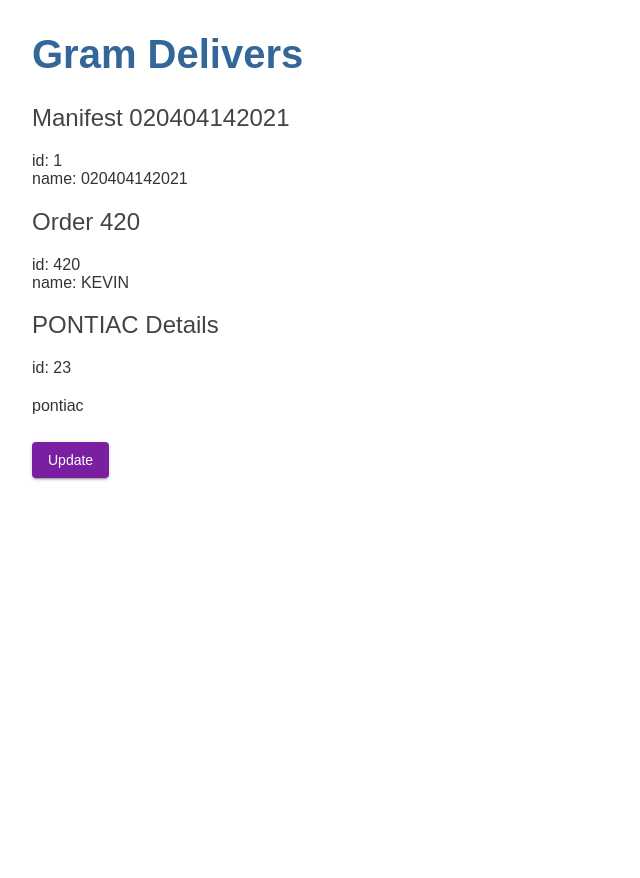
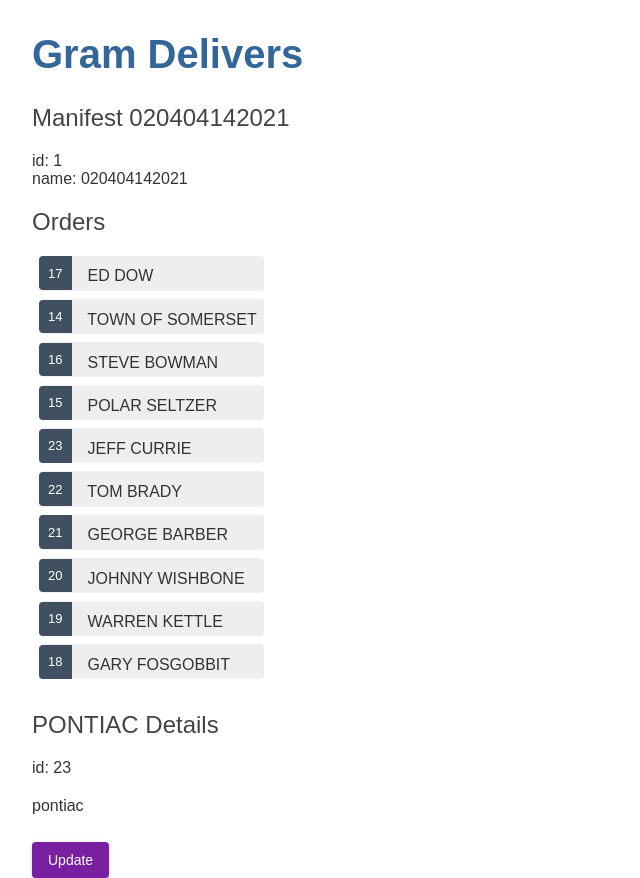
Before and after one commit to notkevinjohn/GramDelivers_WebServices, an Angular app: page / in a window 1280 px wide. Shown: the whole page, without its empty margins (0-640 px from the left). Before the commit the page ends 832 px from the top, so only its background shows below. Built offline with nearby package versions, Linux system fonts and the light colour scheme.

Commit message:
added mock data to project, click listener selects order

```diff
--- /dev/null
+++ b/src/app/mock-orders.ts
@@ -0,0 +1,14 @@
+import { Order } from './order';
+
+export const ORDERS: Order[] = [
+  { job_number: 17, driver_id: 7427, contact_name: "Ed Dow", requested_pickup_location: "Solar Therapeutics Dispensary, 1400 Brayton Point Rd, Somerset, MA 02725, USA", requested_pickup_longtiude: -71.17287, requested_pickup_latitude: 41.72907, pickup_datetime: "03/11/2021 @ 12:50", requested_dropoff_location: "Solar Therapeutics Dispensary, 1400 Brayton Point Rd, Somerset, MA 02725, United States", requested_dropoff_longtiude: 41.72907, requested_dropoff_latitude: -71.17287 },
+  { job_number: 14, driver_id: 7427, contact_name: "Town Of Somerset", requested_pickup_location: "Solar Therapeutics Dispensary, 1400 Brayton Point Rd, Somerset, MA 02725, USA", requested_pickup_longtiude: -71.17287, requested_pickup_latitude: 41.72907, pickup_datetime: "03/11/2021 @ 1:01", requested_dropoff_location: "140 Wood St, Somerset, MA 02726, United States", requested_dropoff_longtiude: 41.7513, requested_dropoff_latitude: -71.14162 },
+  { job_number: 16, driver_id: 7427, contact_name: "Steve Bowman", requested_pickup_location: "Solar Therapeutics Dispensary, 1400 Brayton Point Rd, Somerset, MA 02725, USA", requested_pickup_longtiude: -71.17287, requested_pickup_latitude: 41.72907, pickup_datetime: "03/11/2021 @ 1:01", requested_dropoff_location: "33 Wales Ave, Avon, MA 02322, United States", requested_dropoff_longtiude: 42.14068, requested_dropoff_latitude: -71.05716 },
+  { job_number: 15, driver_id: 0, contact_name: "Polar Seltzer", requested_pickup_location: "Solar Therapeutics Dispensary, 1400 Brayton Point Rd, Somerset, MA 02725, USA", requested_pickup_longtiude: -71.17287, requested_pickup_latitude: 41.72907, pickup_datetime: "03/09/2021 @ 12:49", requested_dropoff_location: "49 Randall Ave, Somerset, MA 02726, United States", requested_dropoff_longtiude: 41.73508, requested_dropoff_latitude: -71.16724 },
+  { job_number: 23, driver_id: 0, contact_name: "Jeff Currie", requested_pickup_location: "Solar Therapeutics Dispensary, 1400 Brayton Point Rd, Somerset, MA 02725, USA", requested_pickup_longtiude: -71.17287, requested_pickup_latitude: 41.72907, pickup_datetime: "03/05/2021 @ 12:58", requested_dropoff_location: "259 Lynch Ave, Somerset, MA 02726, United States", requested_dropoff_longtiude: 41.78184, requested_dropoff_latitude: -71.14565 },
+  { job_number: 22, driver_id: 0, contact_name: "Tom Brady", requested_pickup_location: "Solar Therapeutics Dispensary, 1400 Brayton Point Rd, Somerset, MA 02725, USA", requested_pickup_longtiude: -71.17287, requested_pickup_latitude: 41.72907, pickup_datetime: "03/05/2021 @ 12:56", requested_dropoff_location: "117 Highview Ave, Somerset, MA 02726, United States", requested_dropoff_longtiude: 41.77004, requested_dropoff_latitude: -71.14214 },
+  { job_number: 21, driver_id: 0, contact_name: "George Barber", requested_pickup_location: "Solar Therapeutics Dispensary, 1400 Brayton Point Rd, Somerset, MA 02725, USA", requested_pickup_longtiude: -71.17287, requested_pickup_latitude: 41.72907, pickup_datetime: "03/05/2021 @ 12:55", requested_dropoff_location: "23 Charlotte St, Somerset, MA 02726, United States", requested_dropoff_longtiude: 41.7493, requested_dropoff_latitude: -71.14083 },
+  { job_number: 20, driver_id: 0, contact_name: "Johnny Wishbone", requested_pickup_location: "Solar Therapeutics Dispensary, 1400 Brayton Point Rd, Somerset, MA 02725, USA", requested_pickup_longtiude: -71.17287, requested_pickup_latitude: 41.72907, pickup_datetime: "03/05/2021 @ 12:54", requested_dropoff_location: "468 Washington Ave, Somerset, MA 02726, United States", requested_dropoff_longtiude: 41.75127, requested_dropoff_latitude: -71.14601 },
+  { job_number: 19, driver_id: 0, contact_name: "Warren Kettle", requested_pickup_location: "Solar Therapeutics Dispensary, 1400 Brayton Point Rd, Somerset, MA 02725, USA", requested_pickup_longtiude: -71.17287, requested_pickup_latitude: 41.72907, pickup_datetime: "03/05/2021 @ 12:53", requested_dropoff_location: "1451 Read St, Somerset, MA 02726, United States", requested_dropoff_longtiude: 41.73873, requested_dropoff_latitude: -71.17847 },
+  { job_number: 18, driver_id: 0, contact_name: "Gary Fosgobbit", requested_pickup_location: "Solar Therapeutics Dispensary, 1400 Brayton Point Rd, Somerset, MA 02725, USA", requested_pickup_longtiude: -71.17287, requested_pickup_latitude: 41.72907, pickup_datetime: "03/05/2021 @ 12:51", requested_dropoff_location: "127 Sheraton Ave, Somerset, MA 02725, United States", requested_dropoff_longtiude: 41.72889, requested_dropoff_latitude: -71.18549 }
+];
--- a/src/app/orders/orders.component.css
+++ b/src/app/orders/orders.component.css
@@ -0,0 +1,52 @@
+/* OrdersComponent's private CSS styles */
+.orders {
+  margin: 0 0 2em 0;
+  list-style-type: none;
+  padding: 0;
+  width: 15em;
+}
+.orders li {
+  cursor: pointer;
+  position: relative;
+  left: 0;
+  background-color: #EEE;
+  margin: .5em;
+  padding: .3em 0;
+  height: 1.6em;
+  border-radius: 4px;
+}
+.orders li:hover {
+  color: #2c3a41;
+  background-color: #e6e6e6;
+  left: .1em;
+}
+.orders li.selected {
+  background-color: black;
+  color: white;
+}
+.orders li.selected:hover {
+  background-color: #505050;
+  color: white;
+}
+.orders li.selected:active {
+  background-color: black;
+  color: white;
+}
+.orders .badge {
+  display: inline-block;
+  font-size: small;
+  color: white;
+  padding: 0.8em 0.7em 0 0.7em;
+  background-color:#405061;
+  line-height: 1em;
+  position: relative;
+  left: -1px;
+  top: -4px;
+  height: 1.8em;
+  margin-right: .8em;
+  border-radius: 4px 0 0 4px;
+}
+
+input {
+  padding: .5rem;
+}
--- a/src/app/orders/orders.component.html
+++ b/src/app/orders/orders.component.html
@@ -1,3 +1,16 @@
-<h2>Order {{order.id}}</h2>
-<div><span>id: </span>{{order.id}}</div>
-<div><span>name: </span>{{order.name | uppercase}}</div>
+<h2>Orders</h2>
+<ul class="orders">
+  <li *ngFor="let order of orders"
+      [class.selected]="order === selectedOrder"
+      (click)="onSelect(order)">
+    <span class="badge">{{order.job_number}}</span> {{order.contact_name | uppercase}}
+  </li>
+</ul>
+
+<div *ngIf="selectedOrder">
+  <h2>{{selectedOrder.contact_name | uppercase}} Details</h2>
+  <div><span>id: </span>{{selectedOrder.job_number}}</div>
+  <div>
+    {{selectedOrder.contact_name}}
+  </div>
+</div>
--- a/src/app/orders/orders.component.ts
+++ b/src/app/orders/orders.component.ts
@@ -1,5 +1,6 @@
 import { Component, OnInit } from '@angular/core';
 import { Order } from '../order';
+import { ORDERS } from '../mock-orders';
 
 @Component({
   selector: 'app-orders',
@@ -8,14 +9,14 @@
 })
 export class OrdersComponent implements OnInit {
 
-  order: Order = {
-    id: 420,
-    name: 'Kevin'
-  };
+  orders = ORDERS;
+  selectedOrder?: Order;
+
+  onSelect(order: Order): void {
+    this.selectedOrder = order;
+  }
 
   constructor() { }
 
-  ngOnInit(): void {
-  }
-
+  ngOnInit() { }
 }
```
Also changed, not shown: src/app/order.ts (+10 -2 lines).
